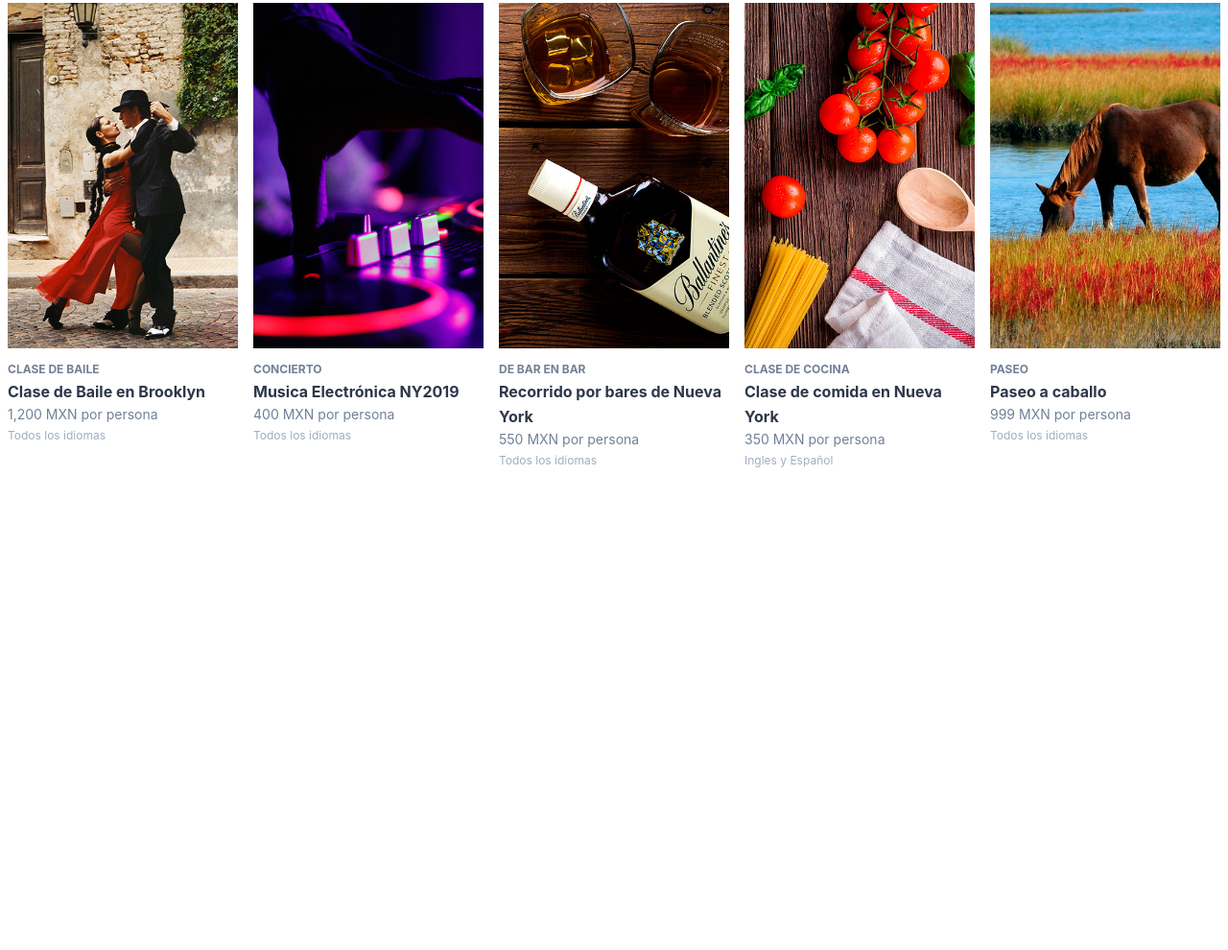
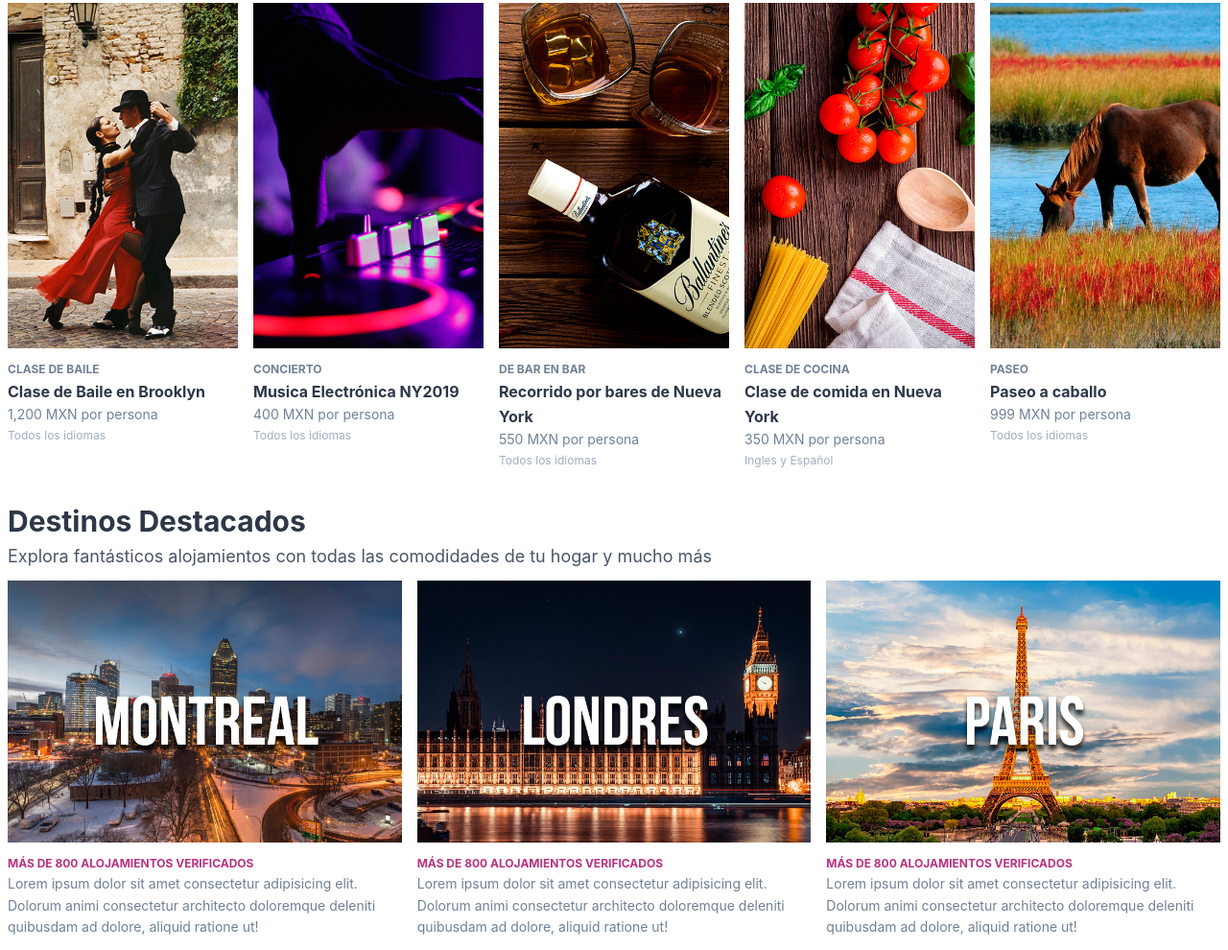
Before and after one commit to FerGuevaraM95/airbnb-tailwindcss, a website: page index.html in a window 1280 px wide. Shown: the part 834-1824 px from the top of the page at 96% size. Before the commit the page ends 1335 px from the top, so only its background shows below. Drawn offline with Linux system fonts and the light colour scheme.

Commit message:
(Add): Seccion de Destinos

```diff
--- a/index.html
+++ b/index.html
@@ -120,7 +120,41 @@
             </div> <!-- Actividad -->
         </div>
 
+    </section>
 
+    <section class="destinos-destacados mt-5">
+        <h2 class="encabezado mb-0">Destinos Destacados</h2>
+        <p class="text-lg mb-3 text-gray-700 mx-2">Explora fantásticos alojamientos con todas las comodidades de tu hogar y mucho más</p>
+
+        <div class="md:flex md:justify-between">
+
+            <div class="mx-2 mb-3 flex-1">
+                <img class="mx-auto" src="img/mejores1.jpg" alt="hospedaje 1">
+                <div class="mt-3 text-center md:text-left leading-relaxed">
+                    <p class="text-xs font-bold uppercase text-pink-700">Más de 800 alojamientos verificados</p>
+                    <p class="text-gray-600 text-sm">Lorem ipsum dolor sit amet consectetur adipisicing elit. Dolorum animi consectetur architecto doloremque deleniti quibusdam ad dolore, aliquid ratione ut!</p>
+                </div>
+            </div> <!-- Destino -->
+
+            <div class="mx-2 mb-3 flex-1">
+                <img class="mx-auto" src="img/mejores2.jpg" alt="hospedaje 1">
+                <div class="mt-3 text-center md:text-left leading-relaxed">
+                    <p class="text-xs font-bold uppercase text-pink-700">Más de 800 alojamientos verificados</p>
+                    <p class="text-gray-600 text-sm">Lorem ipsum dolor sit amet consectetur adipisicing elit. Dolorum animi
+                        consectetur architecto doloremque deleniti quibusdam ad dolore, aliquid ratione ut!</p>
+                </div>
+            </div> <!-- Destino -->
+
+            <div class="mx-2 mb-3 flex-1">
+                <img class="mx-auto" src="img/mejores3.jpg" alt="hospedaje 1">
+                <div class="mt-3 text-center md:text-left leading-relaxed">
+                    <p class="text-xs font-bold uppercase text-pink-700">Más de 800 alojamientos verificados</p>
+                    <p class="text-gray-600 text-sm">Lorem ipsum dolor sit amet consectetur adipisicing elit. Dolorum animi
+                        consectetur architecto doloremque deleniti quibusdam ad dolore, aliquid ratione ut!</p>
+                </div>
+            </div> <!-- Destino -->
+
+        </div>
     </section>
 
 </body>
```
